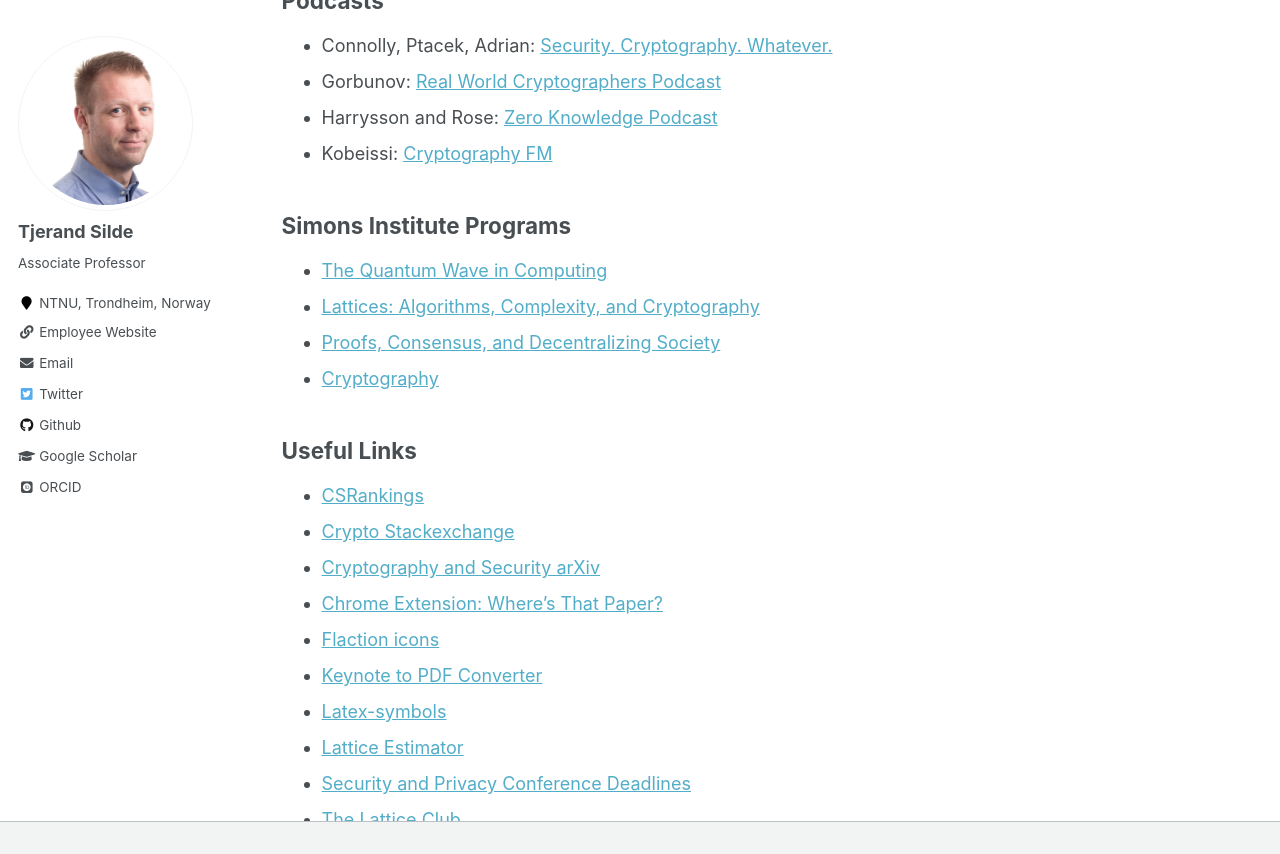
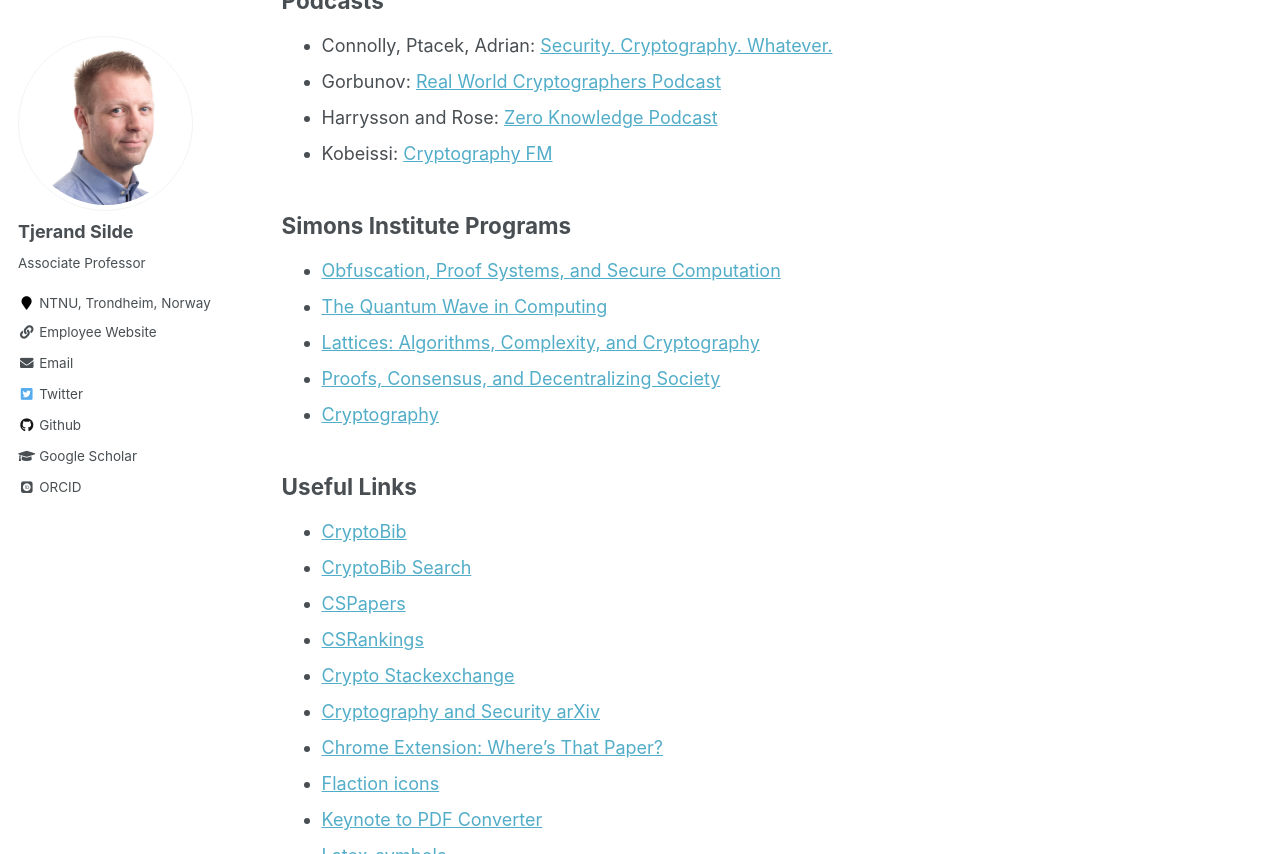
Before and after one commit to tjesi/tjesi.github.io, a Jekyll site: the page built from _pages/resources.md, in a window 1280 px wide and 900 px high, scrolled down 2823 px, cut to the strip 0-854 px from the top of the window. Built offline with Jekyll 4.4.1, drawn with Linux system fonts in a browser that asks for light colours; some web fonts are replaced.

Commit message:
Update resources.md

```diff
--- a/_pages/resources.md
+++ b/_pages/resources.md
@@ -92,6 +92,7 @@
 
 ## Simons Institute Programs
 
+- [Obfuscation, Proof Systems, and Secure Computation](https://simons.berkeley.edu/programs/cryptography-10-years-later-obfuscation-proof-systems-secure-computation)
 - [The Quantum Wave in Computing](https://simons.berkeley.edu/programs/quantum2020)
 - [Lattices: Algorithms, Complexity, and Cryptography](https://simons.berkeley.edu/programs/lattices2020)
 - [Proofs, Consensus, and Decentralizing Society](https://simons.berkeley.edu/programs/proofs2019)
@@ -99,6 +100,9 @@
 
 ## Useful Links
 
+- [CryptoBib](https://cryptobib.di.ens.fr)
+- [CryptoBib Search](https://publish.iacr.org/cryptobib)
+- [CSPapers](https://cspapers.org)
 - [CSRankings](http://csrankings.org/#/index?sec&crypt)
 - [Crypto Stackexchange](https://crypto.stackexchange.com)
 - [Cryptography and Security arXiv](https://arxiv.org/list/cs.CR/recent)
```
